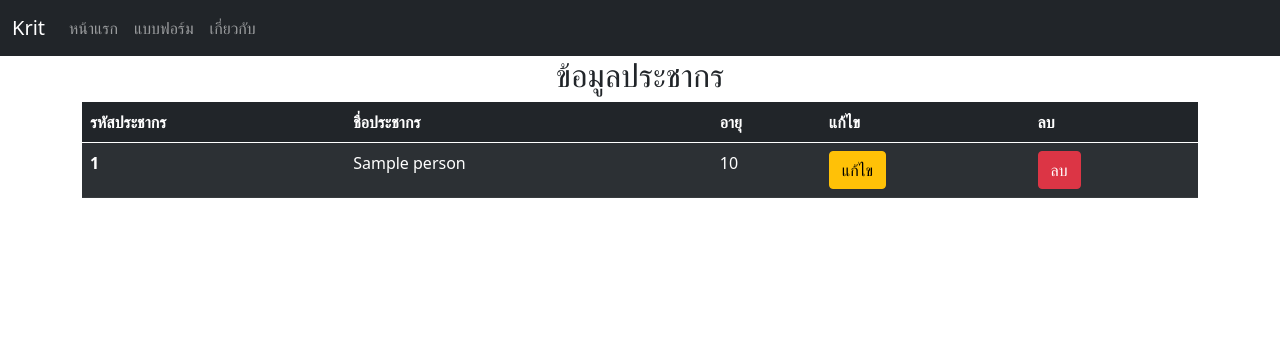
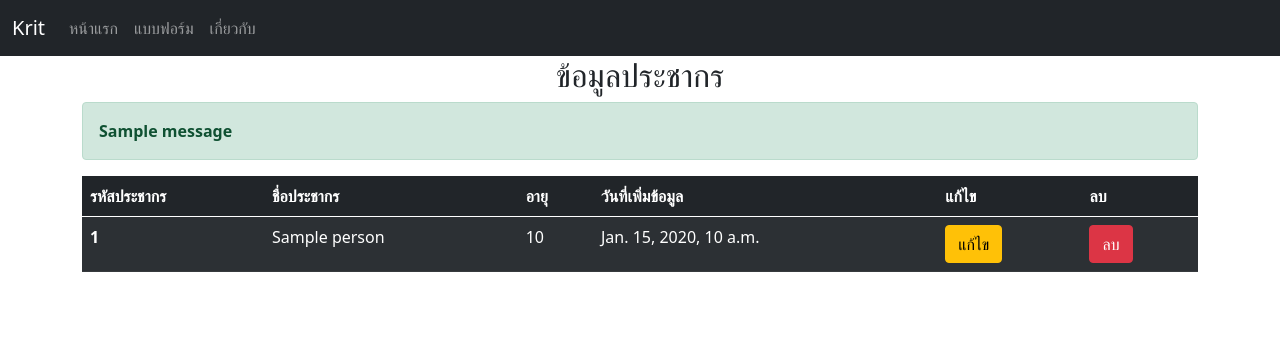
Before and after one commit to KritSuth/Django-project, a Django app: template myapp/templates/index.html in a window 1280 px wide. Shown: the top 356 px of the page. Run offline with Django 5.2, Linux system fonts and the light colour scheme; the template is opened without the code that fills it: most values are stand-ins (such as "Sample title", 1, 10 or a date in 2020); one stand-in notice (Sample message) is shown.

Commit message:
add data by user

```diff
--- a/myapp/templates/index.html
+++ b/myapp/templates/index.html
@@ -4,12 +4,20 @@
 {% endblock %}
 {% block content %}
     <h2 class="text-center">ข้อมูลประชากร</h2>
+    {% if messages %}
+        {% for message in messages %}
+            <div class="alert alert-success" role="alert">
+              <strong>{{message}}</strong>
+            </div>
+        {% endfor %}
+    {% endif %}
     <table class="table table-dark table-striped">
         <thead>
           <tr>
             <th scope="col">รหัสประชากร</th>
             <th scope="col">ชื่อประชากร</th>
             <th scope="col">อายุ</th>
+            <th scope="col">วันที่เพิ่มข้อมูล</th>
             <th scope="col">แก้ไข</th>
             <th scope="col">ลบ</th>
           </tr>
@@ -20,6 +28,7 @@
                 <th scope="row">{{person.id}}</th>
                 <td>{{person.name}}</td>
                 <td>{{person.age}}</td>
+                <td>{{person.date}}</td>
                 <td><a href="#" class="btn btn-warning">แก้ไข</a></td>
                 <td><a href="#" class="btn btn-danger">ลบ</a></td>
             </tr>
```
Also changed, not shown: myapp/views.py (+10 -2 lines), db.sqlite3.
